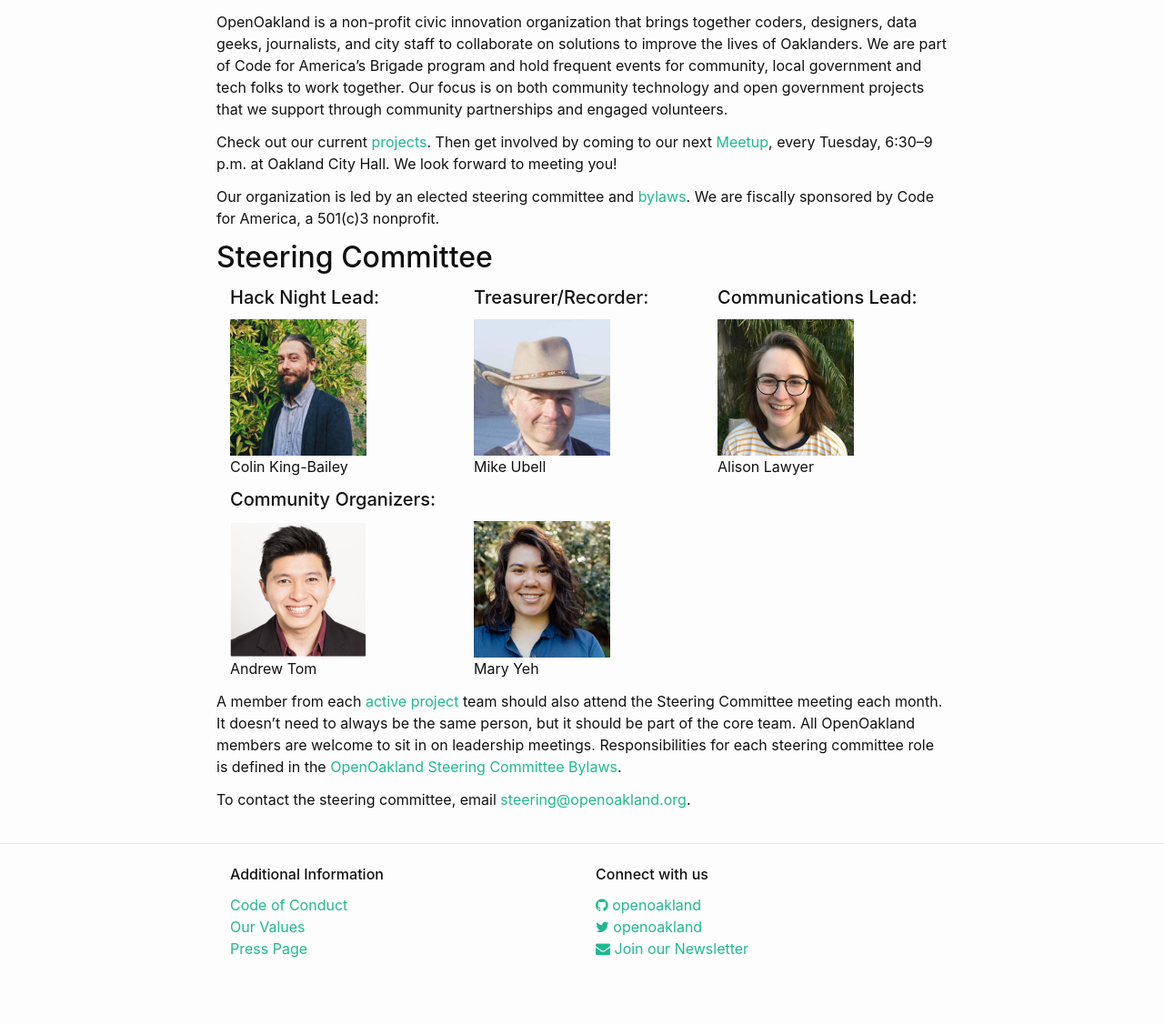
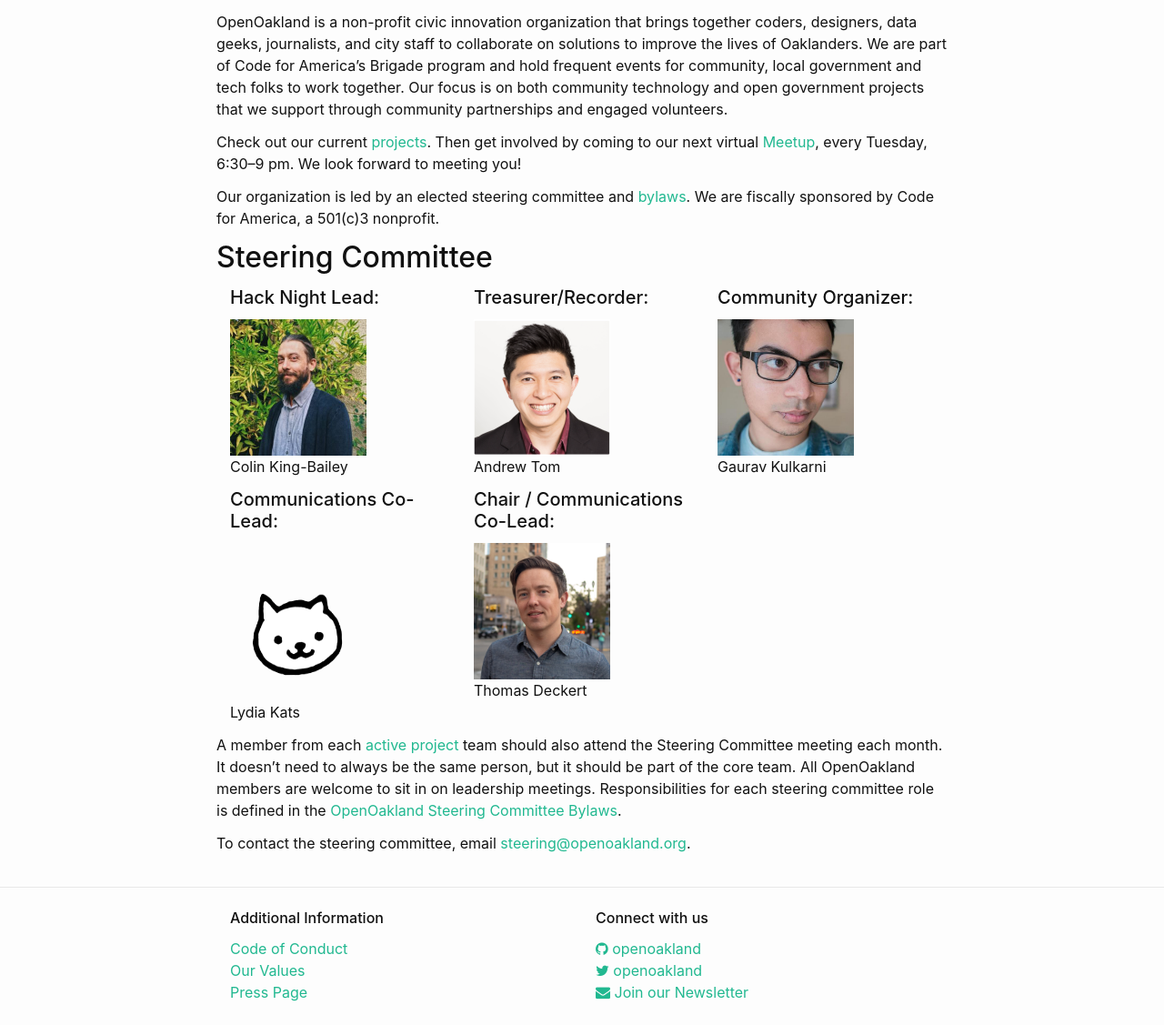
Before and after one commit to openoakland/openoakland.org, a Jekyll site: the page built from src/about-us.md, in a window 1280 px wide and 1400 px high, scrolled down 385 px. Shown: the part 273-1400 px from the top of the window at 91% size. Built offline with Jekyll 4.4.1, drawn with Linux system fonts in a browser that asks for light colours; before the commit the page ends 1737 px from its top, so only the background shows below that.

Commit message:
Updated Steering Committee members; Updated About Us to reflect virtual meetups
Updated About Us page to reflect virtual meetups and the current Steering Committee Leadership.

```diff
--- a/src/_includes/steering-committee.html
+++ b/src/_includes/steering-committee.html
@@ -19,54 +19,55 @@
       <div>
         <img
           class="steeering-committee-image"
-          alt="Photo of Mike Ubell"
-          src="/assets/images/steering-committee/Mike.jpg"
+          alt="Photo of Andrew Tom"
+          src="/assets/images/steering-committee/Andrew.png"
         />
 
         <p>
-          Mike Ubell
+          Andrew Tom
         </p>
       </div>
     </div>
     <div class="col-sm-4">
-      <h5>Communications Lead:</h5>
+      <h5>Community Organizer:</h5>
       <div>
         <img
           class="steeering-committee-image"
-          alt="Photo of Alison Lawyer"
-          src="/assets/images/steering-committee/Alison.png"
+          alt="Photo of Gaurav Kulkarni"
+          src="/assets/images/steering-committee/Gaurav.jpg"
         />
 
         <p>
-          Alison Lawyer
+          Gaurav Kulkarni
         </p>
       </div>
     </div>
   </div>
-
-  <h5>Community Organizers:</h5>
   <div class="row">
     <div class="col-sm-4">
+      <h5>Communications Co-Lead:</h5>
+      <br>
       <img
         class="steeering-committee-image"
-        alt="Photo of Andrew Tom"
-        src="/assets/images/steering-committee/Andrew.png"
+        alt="Photo of Lydia Kats"
+        src="/assets/images/steering-committee/Lydia.png"
       />
 
       <p>
-        Andrew Tom
+        Lydia Kats
       </p>
     </div>
 
     <div class="col-sm-4">
+      <h5>Chair / Communications Co-Lead:</h5>
       <img
         class="steeering-committee-image"
-        alt="Photo of Mary Yeh"
-        src="/assets/images/steering-committee/Mary.jpg"
+        alt="Photo of Thomas Deckert"
+        src="/assets/images/steering-committee/Thomas.jpg"
       />
 
       <p>
-        Mary Yeh
+        Thomas Deckert
       </p>
     </div>
   </div>
--- a/src/about-us.md
+++ b/src/about-us.md
@@ -12,7 +12,7 @@
 OpenOakland is a non-profit civic innovation organization that brings together coders, designers, data geeks, journalists, and city staff to collaborate on solutions to improve the lives of Oaklanders. We are part of Code for America’s Brigade program and hold frequent events for community, local government and tech folks to work together. Our focus is on both community technology and open
 government projects that we support through community partnerships and engaged volunteers.
 
-Check out our current [projects]({{ site.baseurl }}/projects/). Then get involved by coming to our next [Meetup](https://www.meetup.com/OpenOakland/), every Tuesday, 6:30–9 p.m. at Oakland City Hall. We look forward to meeting you!
+Check out our current [projects]({{ site.baseurl }}/projects/). Then get involved by coming to our next virtual [Meetup](https://www.meetup.com/OpenOakland/), every Tuesday, 6:30–9 pm. We look forward to meeting you!
 
 Our organization is led by an elected steering committee and [bylaws](https://docs.google.com/document/d/1QR-fr1WnmXkZoVNmWnZ9drzfmaZoPkodEOx-PkExt94/). We are fiscally sponsored by Code for America, a 501(c)3 nonprofit.
 
```
Also changed, not shown: src/assets/images/steering-committee/Gaurav.jpg (added), src/assets/images/steering-committee/Lydia.png (added), src/assets/images/steering-committee/Thomas.jpg (added).
